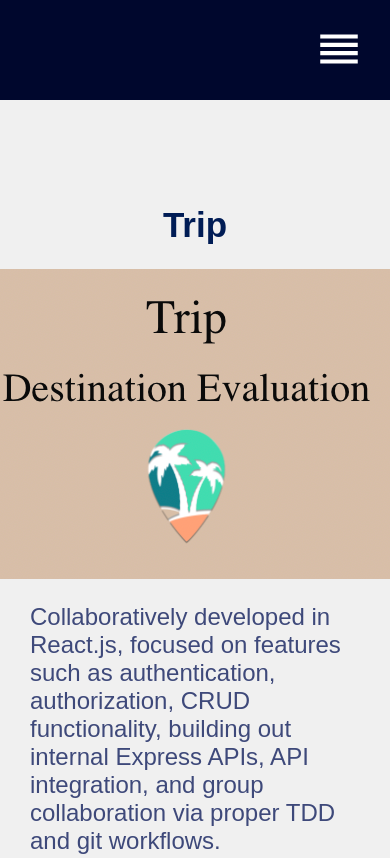
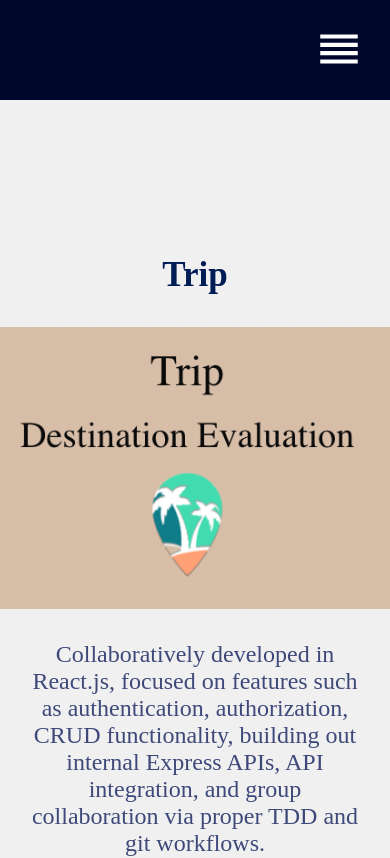
Before and after one commit to camziny/portfolio, a React (Create React App) app: page /projects/1 in a window 390 px wide. Shown: the top 858 px of the page. Built offline with nearby package versions, Linux system fonts and the light colour scheme.

Commit message:
-adjust responsive design on all pages

```diff
--- a/src/components/Footer.js
+++ b/src/components/Footer.js
@@ -6,6 +6,7 @@ import "../style/Footer.css";
 
 const Footer = () => {
     return (
+
         <div className="footer">
             <div className="socialMedia">
                 <a
@@ -46,6 +47,7 @@ const Footer = () => {
             </div>
             <p> &copy; 2022 camziny.com</p>
         </div>
+
     );
 };
 
--- a/src/components/ProjectShowPage.js
+++ b/src/components/ProjectShowPage.js
@@ -9,15 +9,23 @@ const ProjectShowPage = () => {
     const project = ProjectsList[id];
     return (
         <div className="project">
+            <section>
             <h1>{project.name}</h1>
+            </section>
+            <section>
             <img src={project.image} />
+            </section>
+            <section className="bg-neutral">
             <p>{project.skills}</p>
+            </section>
+            <section>
             <a className="project-link" href={project.link} target="_blank">
                 <Link />
             </a>
             <a className="github-link" href={project.github} target="_blank">
                 <GitHub />
             </a>
+            </section>
         </div>
     );
 };
--- a/src/components/ProjectsList.js
+++ b/src/components/ProjectsList.js
@@ -21,8 +21,8 @@ export const ProjectsList = [
     {
         name: "Personal Portfolio",
         image: portfolio,
-        skills: "Created a responsive and minimalist React app using custom CSS, in order to display my experience, projects, and current skill set.",
-        link: "camziny.com",
+        skills: "Created minimalist React app using custom CSS and Responsive Design, in order to display my experience, projects, and current skill set.",
+        link: "/",
         github: "https://github.com/camziny/portfolio"
     }
 ]
--- a/src/components/SkillTile.js
+++ b/src/components/SkillTile.js
@@ -1,7 +1,7 @@
 import React from "react";
 import "../style/Skill.css"
 
-const SkillTile = ({ image, name }) => {
+const SkillTile = ({ image, name, link }) => {
     return (
         <div className="skillTile">
             <div
--- a/src/layout/Home.js
+++ b/src/layout/Home.js
@@ -11,6 +11,7 @@ import { LanguagesList } from "../components/LanguagesList";
 const Home = () => {
     return (
         <div className="home">
+            <section className="bg-dark">
             <div className="about">
                 <h2> Cameron Ziny</h2>
                 <div className="myIntro">
@@ -36,8 +37,10 @@ const Home = () => {
                     >
                         <Email />
                     </a>
+                    </div>
                 </div>
-            </div>
+            </section>
+            <section className="bg-light">
             <div className="my-skills">My Skills</div>
             <div className="skills">
                 <div className="front-end-skills-column">
@@ -49,7 +52,7 @@ const Home = () => {
                                 key={index}
                                 name={skillObject.name}
                                 image={skillObject.image}
-                                onClick={skillObject.link}
+                                onClick= {skillObject.link}
                             />
                         );
                     })}
@@ -82,7 +85,8 @@ const Home = () => {
                         );
                     })}
                 </div>
-            </div>
+                </div>
+            </section>
         </div>
     );
 };
--- a/src/style/Footer.css
+++ b/src/style/Footer.css
@@ -7,7 +7,8 @@
     align-items: center;
     flex-direction: column;
     padding-top: 10px;
-    margin-top: 200px;
+    margin-top: auto;
+    font-family: "Coolvetica";
 }
 
 .socialMedia svg {
--- a/src/style/Home.css
+++ b/src/style/Home.css
@@ -1,7 +1,65 @@
+:root {
+    --clr-primary-200: #a6e1fa;
+    --clr-primary-400: #0e6ba8;
+
+    --clr-neutral-100: #e8e8e8;
+    --clr-neutral-900: #21325e;
+
+    --ff-primary: "Coolvetica";
+}
+*,
+*::before,
+*::after {
+    box-sizing: border-box;
+}
+
+body,
+h1,
+h2,
+h3,
+p {
+    margin: 0;
+}
+
+h2,
+h3,
+p {
+    margin-bottom: 1em;
+}
+
+p {
+    margin: 0;
+    text-align: center;
+}
+
+section {
+    padding: 1rem 0;
+}
+img {
+    display: block;
+    max-width: 100%;
+}
+
+.container {
+    margin-inline: auto;
+    width: min(90%, 70.5rem);
+    text-align: center;
+}
+
+.bg-light {
+    background-color: var(--clr-primary-200);
+}
+.bg-primary {
+    background-color: var(--clr-primary-400);
+}
+.bg-dark {
+    background-color: var(--clr-neutral-900);
+}
+
 .home {
     width: 100%;
     align-items: center;
-    font-family: "Arial", sans-serif;
+    font-family: var(--ff-primary);
     color: #3e497a;
     margin: auto;
 }
@@ -14,22 +72,23 @@
     justify-content: center;
     align-items: center;
     text-align: center;
-    background-color: #21325e;
+    background-color: var(--clr-neutral-900);
     color: #f0f0f0;
-    margin: auto;
+    margin-top: 0;
 }
 
 .about h2 {
-    font-family: "Segoe UI", Tahoma, Geneva, Verdana, sans-serif;
+    font-family: var(--ff-primary);
     font-size: 80px;
-    color: #a6e1fa;
+    color: var(--clr-primary-200);
     height: 50px;
+    animation: fadeIn 1s 1.8s backwards;
 }
 
 .about .myIntro {
     width: 40%;
     font-size: 30px;
-    margin-bottom: auto;
+    animation: fadeInAnimation 1s 1.8s backwards;
 }
 .myIntro svg {
     font-size: 60px;
@@ -38,9 +97,9 @@
 }
 .my-skills {
     font-size: 48px;
-    margin-top: 20px;
-    margin-bottom: 60px;
+    margin-bottom: 20px;
     text-align: center;
+    margin-inline: auto;
 }
 
 .skills {
@@ -48,12 +107,14 @@
     height: auto;
     display: flex;
     box-sizing: border-box;
+    margin-inline: auto;
 }
 .skills .skillTitle {
     text-align: center;
     color: #3e497a;
     font-size: 200px;
     font-weight: bolder;
+    margin-inline: auto;
 }
 
 .skill-header {
@@ -79,6 +140,7 @@
     align-items: center;
     margin: 10px;
     background-color: #e8e8e8;
+    margin-inline: auto;
 }
 .back-end-skills-column {
     flex: 4;
@@ -122,6 +184,7 @@
 .skillTile .bgImage {
     border-top-left-radius: 15px;
     border-top-right-radius: 15px;
+    margin-inline: auto;
     width: 100%;
     height: 100px;
     background-position: center;
--- a/src/style/NavBar.css
+++ b/src/style/NavBar.css
@@ -2,6 +2,7 @@
     width: 100%;
     height: 100px;
     background: #00072d;
+    font-family: "Coolvetica";
 }
 
 .links {
--- a/src/style/ProjectShowPage.css
+++ b/src/style/ProjectShowPage.css
@@ -1,3 +1,4 @@
+
 .project {
     width: 100%;
     height: calc(100vh - 100px);
@@ -5,6 +6,7 @@
     justify-content: center;
     align-items: center;
     flex-direction: column;
+    font-family: "Coolvetica";
 }
 
 .project h1 {
@@ -13,8 +15,8 @@
     font-size: 35px;
 }
 .project img {
-    width: 400px;
-    border-radius: 10px;
+    max-height: 400px;
+    max-width: 400px;
 }
 
 .project p {
@@ -22,12 +24,14 @@
     color: #3e497a;
     margin-left: 30px;
     margin-right: 30px;
+    align-items: center;
 }
 
 .project svg {
     font-size: 60px;
     color: #001c55;
     margin: auto;
+    align-items: baseline;
 }
 
 @media screen and (max-width: 1300px) {
@@ -71,8 +75,8 @@
 }
 @media screen and (max-width: 500px) {
     .project {
-        margin-top: 100px;
-        margin-bottom: 10px;
+        margin-top: 50px;
+        margin-bottom: auto;
         font-size: 1px;
     }
     .project p {
@@ -82,3 +86,16 @@
         width: auto;
     }
 }
+@media screen and (max-width: 400px) {
+    .project {
+        margin-top: 100px;
+        margin-bottom: 150px;
+        font-size: 1px;
+    }
+    .project p {
+        font-size: 24px;
+    }
+    .project img {
+        width: auto;
+    }
+}
--- a/src/style/Projects.css
+++ b/src/style/Projects.css
@@ -5,6 +5,7 @@
     justify-content: center;
     align-items: center;
     flex-direction: column;
+    font-family: "Coolvetica";
 }
 .projects .projectTitle {
     text-align: center;
--- a/src/style/Skill.css
+++ b/src/style/Skill.css
@@ -1,11 +1,12 @@
 .skills {
     margin-inline: auto;
-    width: min(90%, 70.5rem);
+    width: min(100%, 70.5rem);
     height: auto;
     display: flex;
     justify-content: center;
     align-items: center;
     flex-direction: row;
+    font-family: "Coolvetica";
 }
 .skills .skillTitle {
     text-align: center;
@@ -21,8 +22,6 @@
 
 .skillTile {
     border-radius: 15px;
-    width: 100px;
-    height: 100px;
     margin-inline: auto;
     margin: 30px;
     box-shadow: 0px 3px 15px rgba(0, 0, 0, 0.2);
@@ -37,6 +36,7 @@
 .skillTile .bgImage {
     border-top-left-radius: 15px;
     border-top-right-radius: 15px;
+    margin-inline: auto;
     width: 100%;
     height: 100px;
     background-position: center;
```
Also changed, not shown: 1 other file (tests, documents, lock files or other folders).
